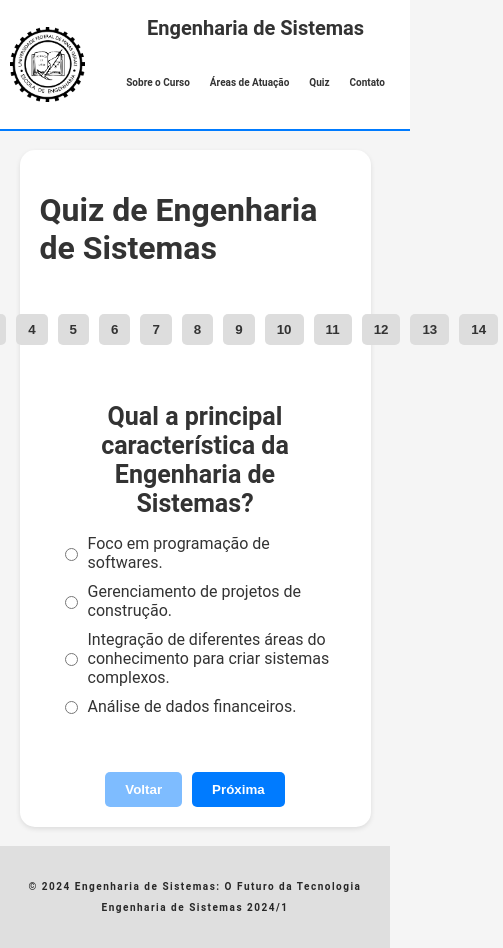
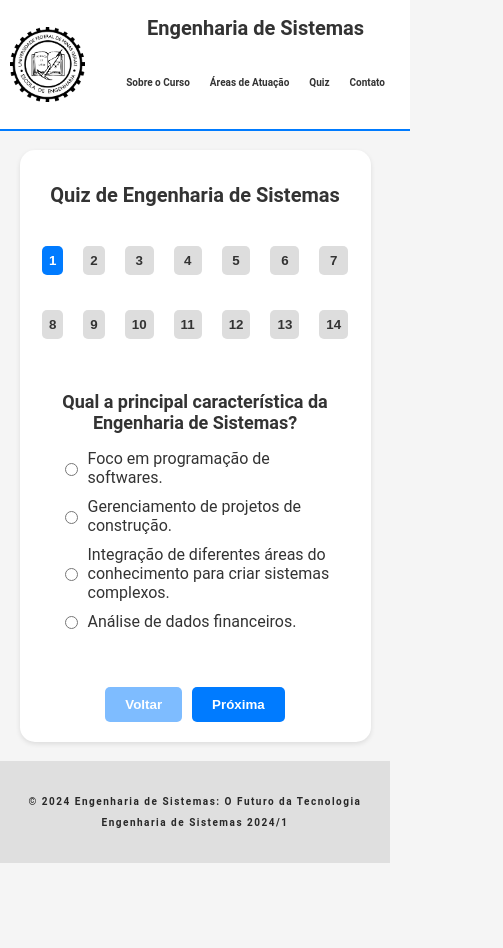
Before and after one commit to Facnelli/Introdu--o-SITE, a React (Vite) app: page /quiz in a window 390 px wide. Shown: the whole page, 503 px wide, since content can reach past the window. After the commit the page ends 863 px from the top, so only its background shows below. Built offline with nearby package versions, Linux system fonts and the light colour scheme.

Commit message:
ajuste quiz mobile

```diff
--- a/src/paginas/Quiz/Quiz.jsx
+++ b/src/paginas/Quiz/Quiz.jsx
@@ -9,6 +9,7 @@ import {
   QuestionStyle,
   perguntas,
 } from "./StyleQuiz";
+import { Titulo } from "./Style";
 
 function calcularPontuacao(respostasUsuario) {
   let acertos = 0;
@@ -54,7 +55,7 @@ export function Quiz() {
 
   return (
     <QuizContainer>
-      <h1>Quiz de Engenharia de Sistemas</h1>
+      <Titulo>Quiz de Engenharia de Sistemas</Titulo>
 
       <Menu>
         {perguntas.map((_, index) => (
--- a/src/paginas/Quiz/Style.js
+++ b/src/paginas/Quiz/Style.js
@@ -6,7 +6,11 @@ export const Container = styled.div`
   justify-content: center;
 `;
 
-export const Titulo = styled.h1``;
+export const Titulo = styled.h1`
+  @media (max-width: 500px) {
+    font-size: 20px;
+  }
+`;
 
 export const Subtitulo = styled.h3``;
 
@@ -51,7 +55,7 @@ export const CampoQuizStyle = styled.div`
   justify-content: center;
   margin: 0 auto;
   width: 100%;
-  margin-top:10%;
+  margin-top: 10%;
   background-color: white;
   text-align: center;
 `;
--- a/src/paginas/Quiz/StyleQuiz.js
+++ b/src/paginas/Quiz/StyleQuiz.js
@@ -55,9 +55,17 @@ export const Button = styled.button`
 `;
 
 export const Menu = styled.div`
-  display: flex;
+  display: grid;
   justify-content: center;
   margin-bottom: 20px;
+
+  @media (max-width: 700px) {
+    grid-template-columns: repeat(
+      7,
+      1fr
+    ); /* Adicione esta linha para criar 7 colunas */
+    gap: 10px; /* Espaçamento entre os botões */
+  }
 `;
 
 export const MenuItem = styled.button`
@@ -70,6 +78,12 @@ export const MenuItem = styled.button`
   margin-top: 25px;
   font-weight: bold;
   cursor: pointer;
+
+  @media (max-width: 700px) {
+    display: grid;
+    flex-direction: column;
+    padding: 7px;
+  }
 `;
 
 export const QuestionStyle = styled.h1`
@@ -77,6 +91,10 @@ export const QuestionStyle = styled.h1`
   font-weight: bold;
   margin-bottom: 10px;
   color: #333;
+
+  @media (max-width: 700px) {
+    font-size: 18px;
+  }
 `;
 
 export const perguntas = [
```
